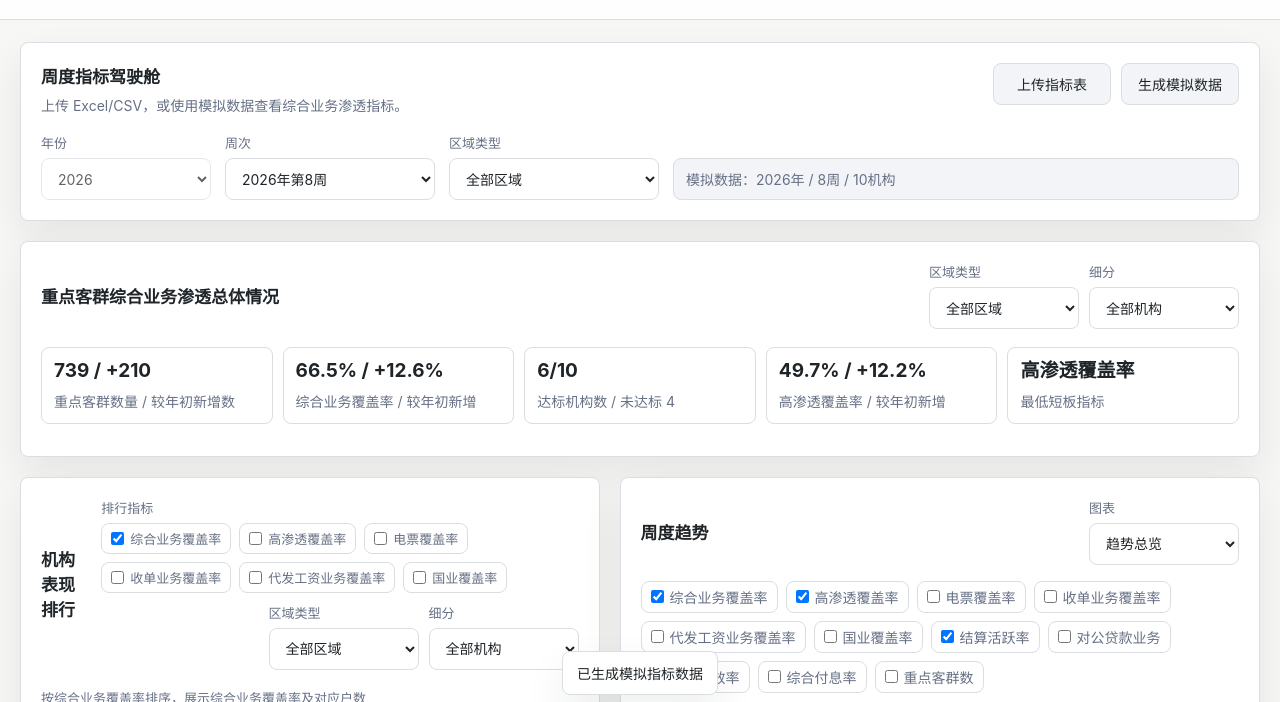
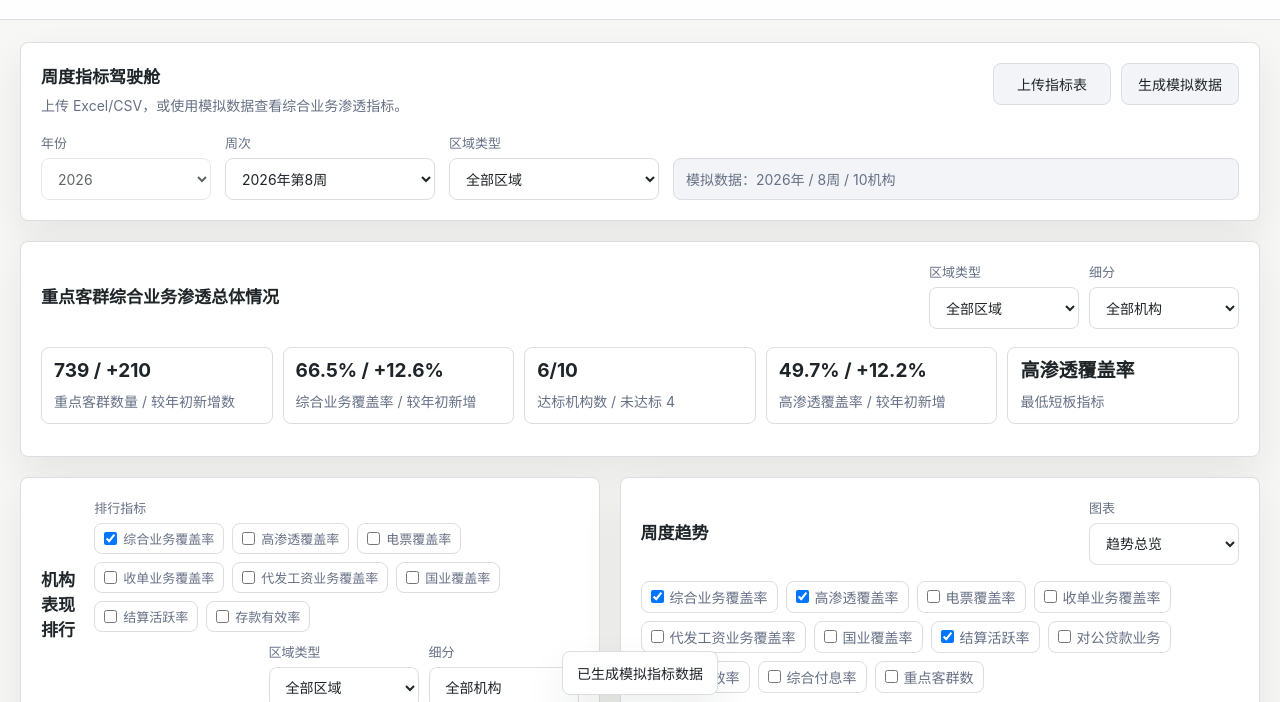
Before and after one commit to chongg039/nearest-institution-tool, an Electron app: page index.html in a window 1280 px wide. Both pictures are taken after a click on the button "生成模拟数据". Shown: the part 83-785 px from the top of the page. Drawn offline with Linux system fonts and the light colour scheme.

Commit message:
Expand ranking metric options

```diff
--- a/app.js
+++ b/app.js
@@ -136,6 +136,7 @@ const rankingMetricCountMap = {
   settlement: { metricId: '_settlementCount', label: '结算活跃户数' },
   loan: { metricId: 'loanCustomers', label: '贷款户数' },
   contribution: { metricId: '_depositCount', label: '存款有效户数' },
+  loanDepositRatio: { metricId: 'loanCustomers', label: '存贷比贷款户数' },
 };
 const institutionLowShareMetricIds = new Set(['acquiring', 'stateBusiness']);
 const SUBSIDY_MAX_FILE_SIZE = 10 * 1024 * 1024;
@@ -1738,10 +1739,9 @@ function selectableTrendMetrics() {
 
 function selectableRankingMetrics() {
   const yearRows = rowsForYear();
+  const rankingMetricIds = [...heatmapMetricGroups.core, ...heatmapMetricGroups.contribution];
   return availableMetrics(yearRows).filter((metric) => (
-    metric.kind === 'rate'
-    && metric.label.includes('覆盖率')
-    && rankingMetricCountMap[metric.id]
+    rankingMetricIds.includes(metric.id)
   ));
 }
 
@@ -1964,7 +1964,7 @@ function renderDashboardRanking() {
   });
 
   rankingHint.textContent = selectedMetrics.length
-    ? `按${metric.label}排序，展示${selectedMetrics.map((item) => item.label).join('、')}及对应户数`
+    ? `按${metric.label}排序，展示${selectedMetrics.map((item) => item.label).join('、')}${selectedMetrics.some((item) => rankingMetricCountMap[item.id]) ? '及对应户数' : ''}`
     : '暂无排行指标';
   if (!rows.length || !selectedMetrics.length) {
     dashboardRankList.innerHTML = '<div class="empty-state">暂无排行数据</div>';
@@ -1974,18 +1974,18 @@ function renderDashboardRanking() {
   const topRows = rows.slice(0, 5);
   const bottomRows = rows.length > 5 ? rows.slice(-5) : [];
   const middleRows = rows.length > 10 ? rows.slice(5, -5) : [];
-  const metricColumns = selectedMetrics.length * 2;
+  const metricColumns = selectedMetrics.reduce((count, selectedMetric) => count + (rankingMetricCountMap[selectedMetric.id] ? 2 : 1), 0);
   const gridStyle = `--rank-metric-cols:${metricColumns};`;
   const metricHeaderHtml = selectedMetrics.map((selectedMetric) => {
     const relatedCount = rankingMetricCountMap[selectedMetric.id];
     return `
       <span>${escapeHtml(selectedMetric.label)}</span>
-      <span>${escapeHtml(relatedCount?.label || '相关户数')}</span>
+      ${relatedCount ? `<span>${escapeHtml(relatedCount.label)}</span>` : ''}
     `;
   }).join('');
   const metricCellsHtml = (row) => row.metrics.map((item) => `
     <strong>${escapeHtml(formatDashboardValue(item.value, item.metric))}</strong>
-    <span class="rank-key-customers">${escapeHtml(formatDashboardValue(item.relatedCountValue, item.relatedCountMetric))}</span>
+    ${item.relatedCount ? `<span class="rank-key-customers">${escapeHtml(formatDashboardValue(item.relatedCountValue, item.relatedCountMetric))}</span>` : ''}
   `).join('');
   const rankRowHtml = (row, index, markerText, markerClass = '') => {
     const score = valueForScore(row.value, metric) || 0;
--- a/index.html
+++ b/index.html
@@ -5,7 +5,7 @@
     <meta name="viewport" content="width=device-width, initial-scale=1">
     <title>企业最近机构匹配</title>
     <link rel="icon" href="data:,">
-    <link rel="stylesheet" href="styles.css?v=20260519-trend-default-metrics">
+    <link rel="stylesheet" href="styles.css?v=20260519-ranking-expanded-metrics">
   </head>
   <body>
     <header class="topbar">
@@ -323,6 +323,6 @@
 
     <div class="toast" id="toast" role="status" aria-live="polite"></div>
     <script src="vendor/xlsx.full.min.js"></script>
-    <script src="app.js?v=20260519-trend-default-metrics" type="module"></script>
+    <script src="app.js?v=20260519-ranking-expanded-metrics" type="module"></script>
   </body>
 </html>
```
